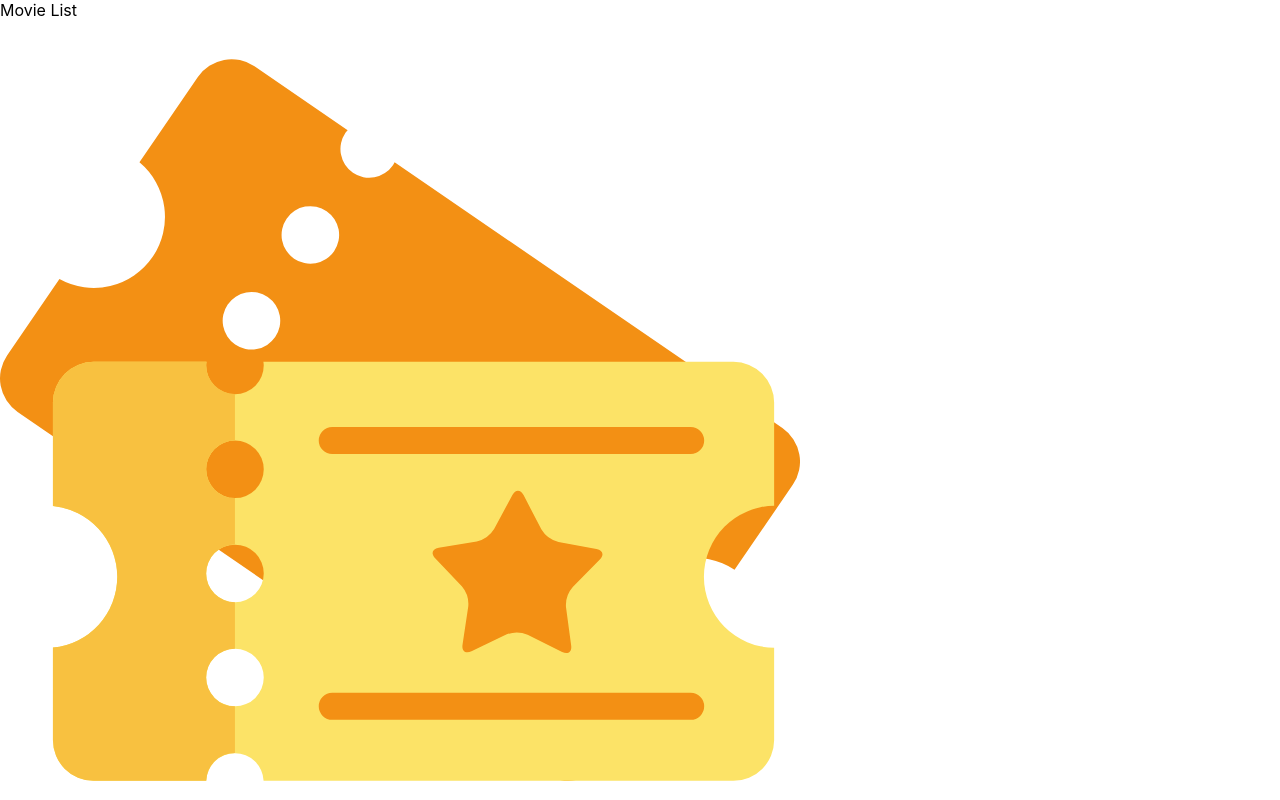
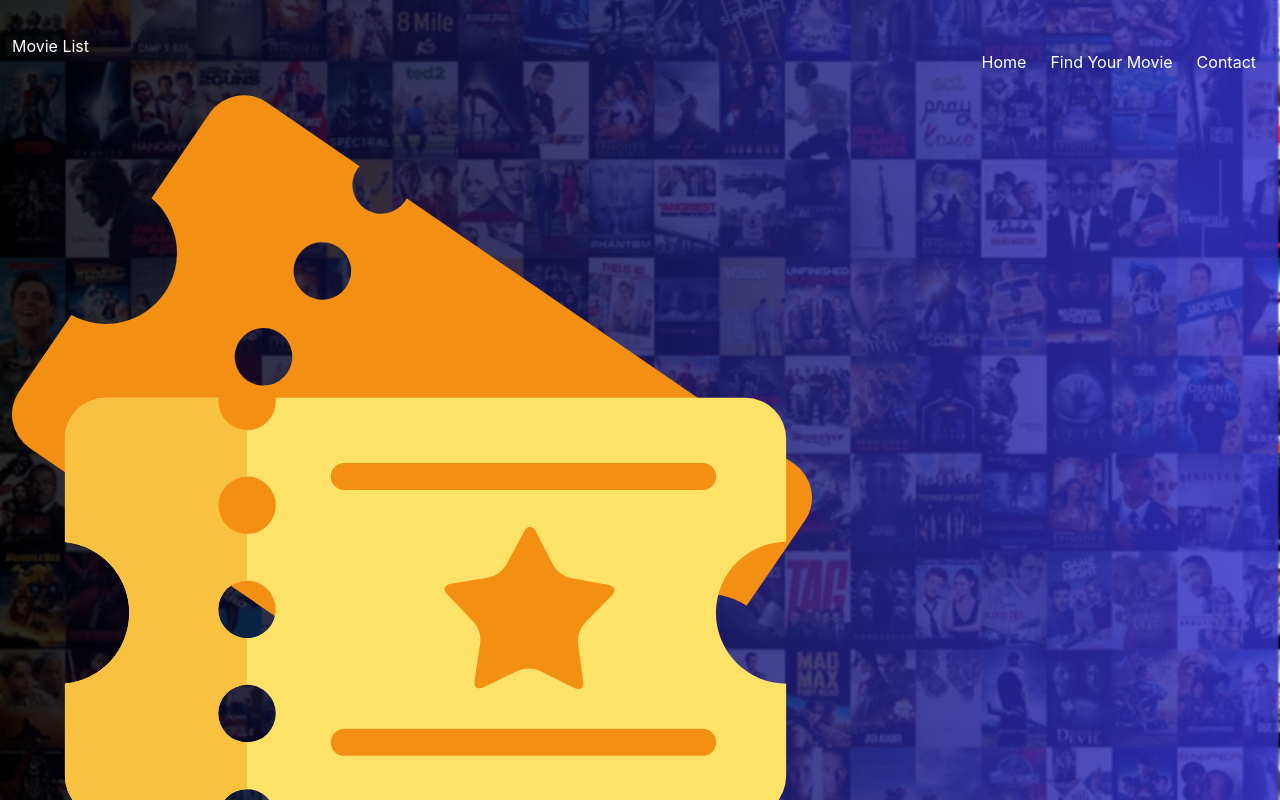
Before and after one commit to mmcmullinyohe/react-movie-app, a React (Create React App) app: page / in a window 1280 px wide. Shown: the top 800 px of the page. Built offline with nearby package versions, Linux system fonts and the light colour scheme.

Commit message:
landing img

```diff
--- a/src/components/Navbar.css
+++ b/src/components/Navbar.css
@@ -0,0 +1,28 @@
+
+
+.landing {
+    padding: 24px, 12px, 12px, 24px;
+    width: 100%;
+    background-image: url('../assets/Movie_Posters.png');
+        background-repeat: no-repeat;
+    background-position: center;
+    background-size: cover;
+}
+
+.navigation {
+    display: flex;
+    justify-content: space-between;
+    margin: 0px 12px;
+    padding: 36px 0;
+    color: white;
+}
+
+.nav__list {
+    display: flex;
+    list-style-type: none;
+}
+
+.nav__link {
+    padding: 0 12px;
+    text-decoration: none;
+}
--- a/src/components/Navbar.jsx
+++ b/src/components/Navbar.jsx
@@ -1,15 +1,34 @@
 import React from 'react'
 import ticket from '../assets/ticket.svg'
+import './Navbar.css'
+import Movie_Posters from '../assets/Movie_Posters.png'
 
 
 const Navbar = () => {
   return (
+    <div className="landing">
+
+    <div className="navigation">
     <div className='nav__container'>
         <div className="logo">Movie List</div>
         <div className="ticket__wrapper">
       <img src={ticket} alt="ticket"/>
       </div>
     </div>
+    <ul className='nav__list'>
+    <li className='nav__link'>Home</li>
+    <li className='nav__link'>Find Your Movie</li>
+    <li className='nav__link'>Contact</li>
+    </ul>
+    </div>
+
+    <div className="title__container">
+        <h1 className='title'>Browse Our Movies</h1>
+    </div>
+    <div className="search__bar--wrapper">
+        <input type='text' className='movie__search-bar' placeholder='Search by Title'></input>
+    </div>
+    </div>
   )
 }
 
```
Also changed, not shown: src/assets/Movie_Posters.png (renamed from src/assets/Movie Posters blue.png).
